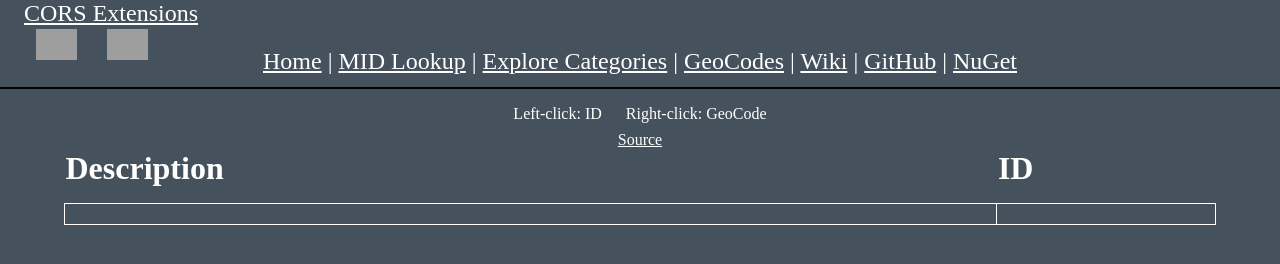
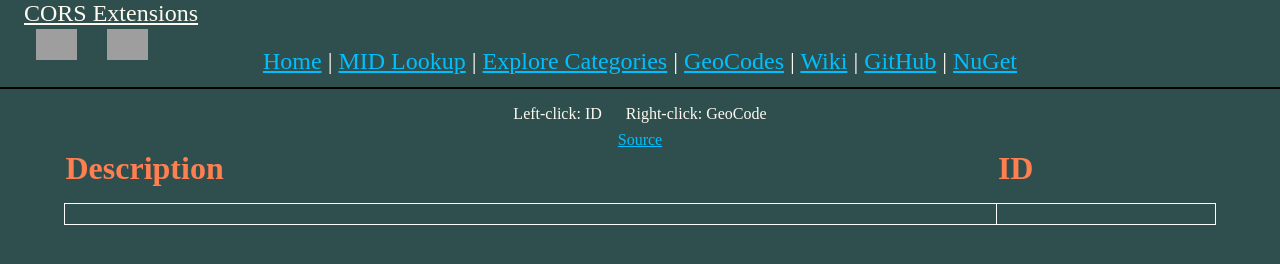
Before and after one commit to samueldonovan1701/SharpTrends, a plain HTML site: page docs/geocodes.html in a window 1280 px wide. Drawn offline with nearby package versions, Linux system fonts and the light colour scheme; no server answers; grey boxes are pictures that could not be loaded.

Commit message:
Update CSS

```diff
--- a/docs/styles/main.css
+++ b/docs/styles/main.css
@@ -1,7 +1,7 @@
 html, body {
   height: auto;
-  background-color: #45525D;
-  color: white;
+  background-color: darkslategray;
+  color: floralwhite;
   margin: 0;
 }
 
@@ -14,7 +14,7 @@ html, body {
   z-index: 1;
 
   border-bottom: solid black 2px;
-  background-color: #45525D;
+  background-color: inherit;
 
   vertical-align: text-bottom;
   font-size: 1.5em;
@@ -47,10 +47,10 @@ html, body {
 }
 
 .hyperlink {
-  color: white;
+  color: deepskyblue;
 }
 .hyperlink:hover {
-  color: lightgray;
+  color: dodgerblue;
 }
 
 #body{
@@ -75,6 +75,7 @@ html, body {
 th{
   text-align:left;
   padding-bottom: 0.5em;
+  color: coral;
 }
 
 td {
```
Also changed, not shown: docs/styles/readme.css (+15 -1 lines).
